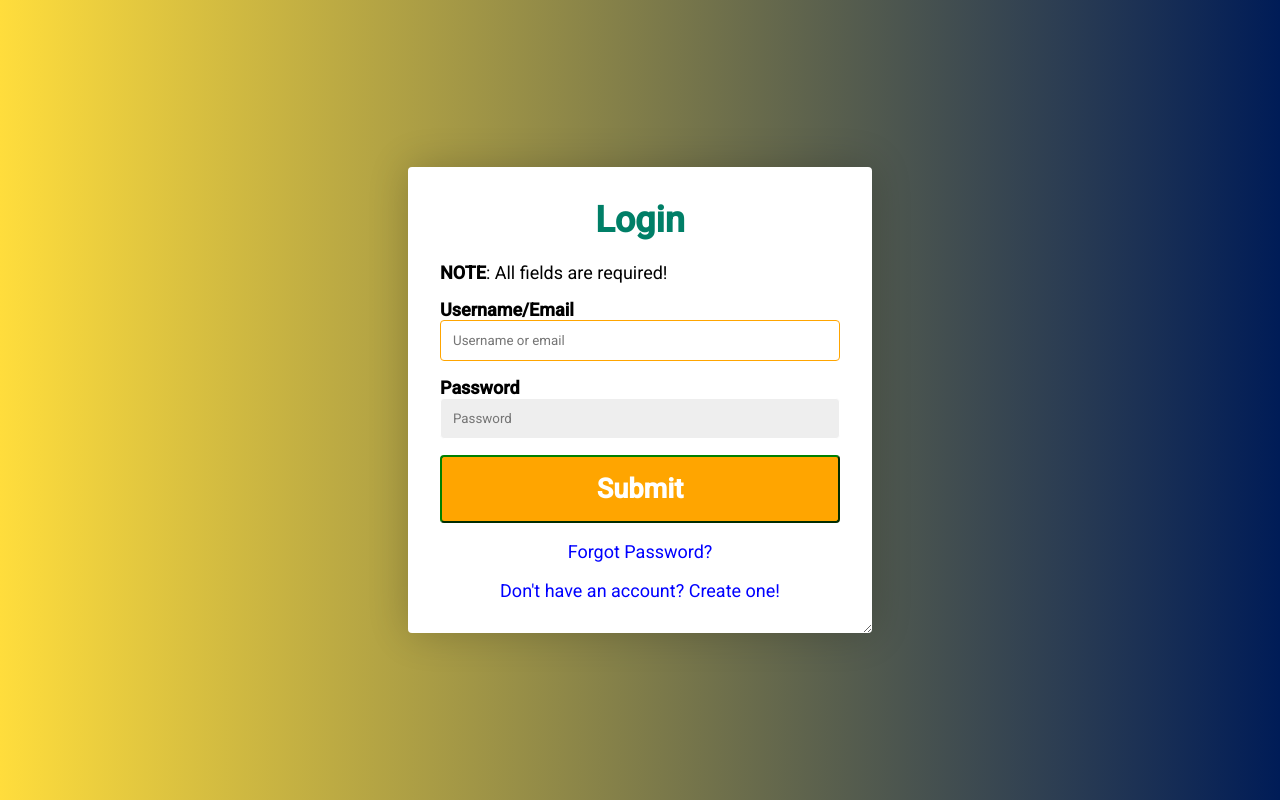
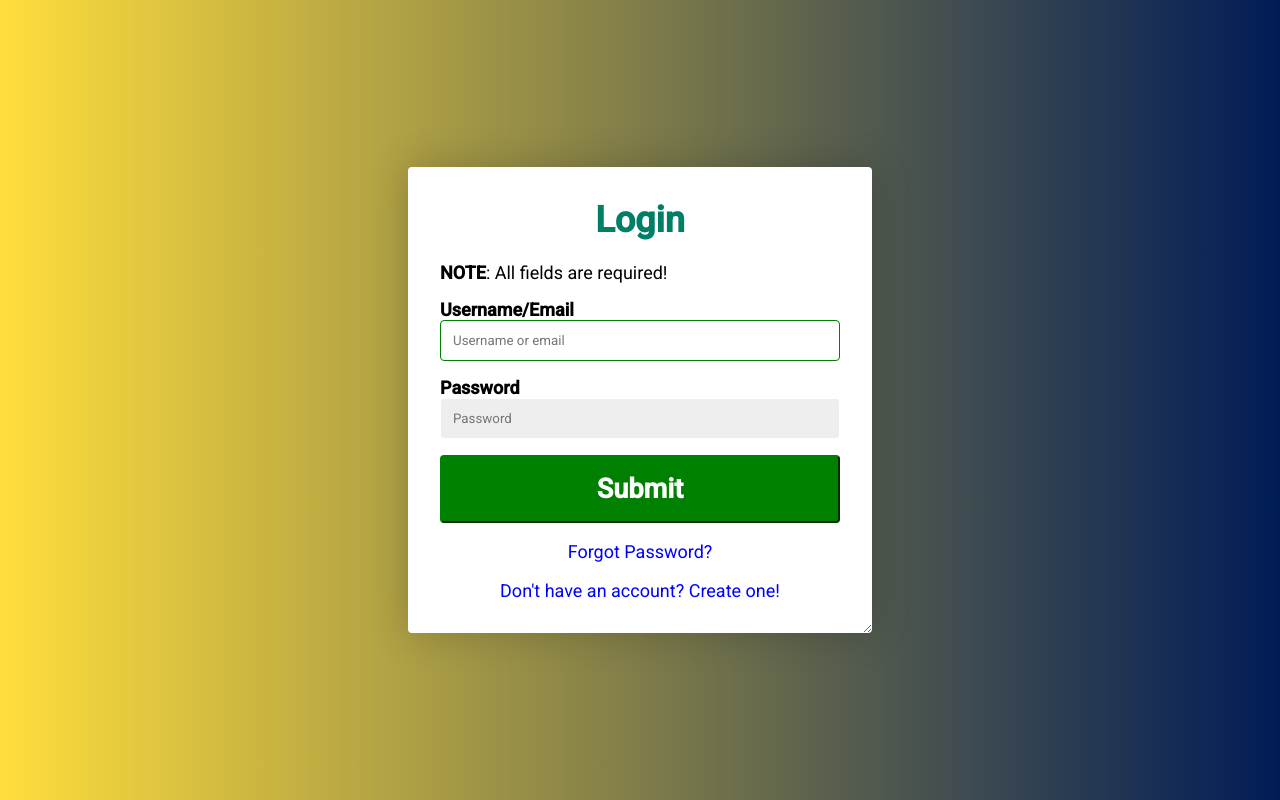
Before and after one commit to ajgreen630/cs1520-course-project, a Flask app: page /login in a window 1280 px wide. Run offline with Flask 2, Linux system fonts and the light colour scheme.

Commit message:
Updated color

```diff
--- a/static/css/login_style.css
+++ b/static/css/login_style.css
@@ -1,5 +1,5 @@
 body {
-	--color-primary: orange;
+	--color-primary: green;
 	--color-primary-dark: #007f67;
 	--color-secondary: red;
 	--color-error: #cc3333;
```
